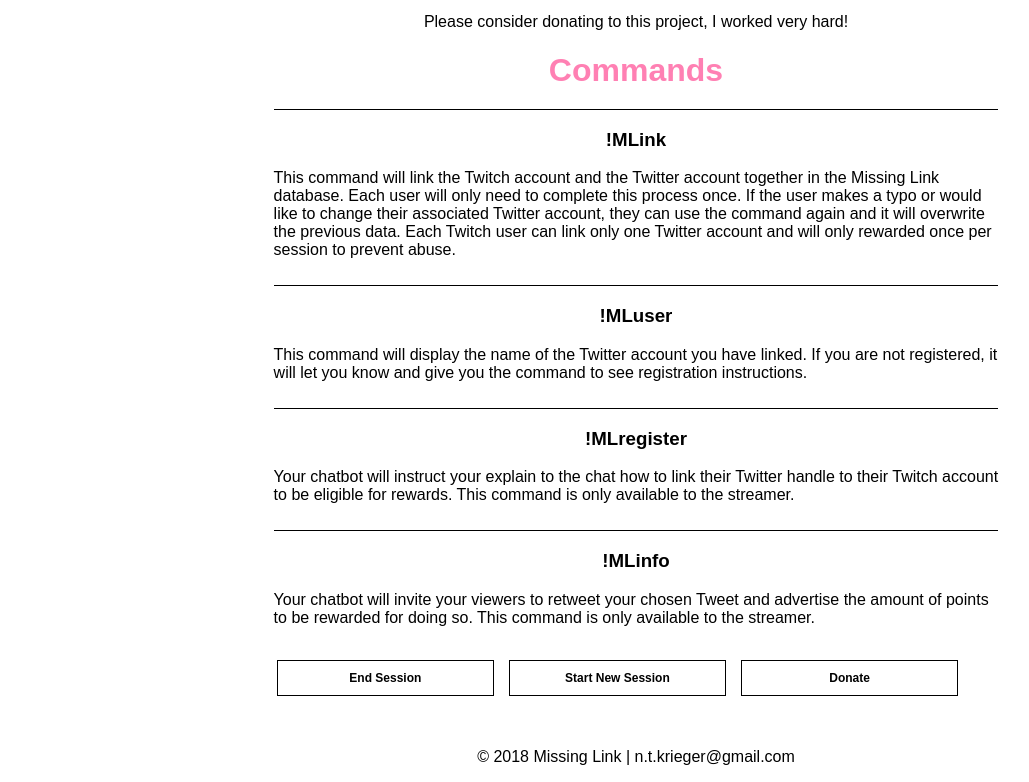
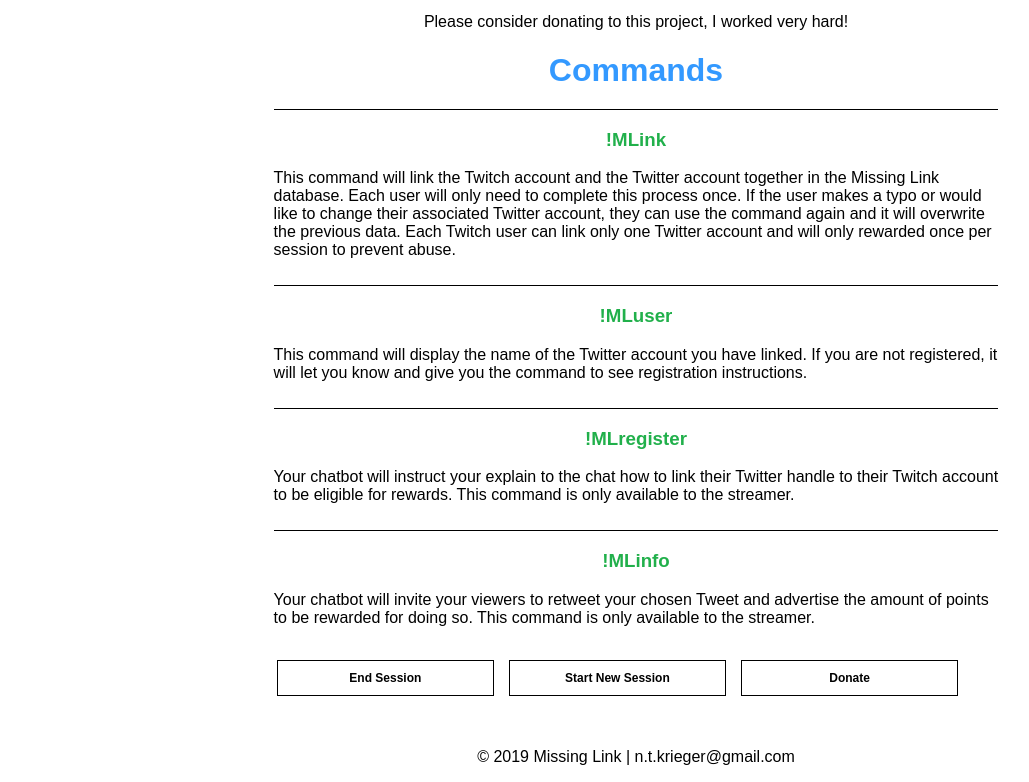
Before and after one commit to NTKrieger/Missing-Link, a website: page index.html in a window 1280 px wide. Shown: the part 39-821 px from the top of the page, without its empty margins (32-1061 px from the left). Drawn offline with nearby package versions, Linux system fonts and the light colour scheme; no server answers.

Commit message:
minor layout and color tweeks

```diff
--- a/client.js
+++ b/client.js
@@ -51,6 +51,6 @@
     })
     //donate button handler
     $("#donate-button").click(()=>{
-        //do something
+        alert("coming soon")
     })
 });
--- a/index.html
+++ b/index.html
@@ -38,7 +38,7 @@
                 <div class="command" id="command4">
                         <h3 class="command-name">!MLinfo</h3>
                         <p class="command-description">Your chatbot will invite your viewers to retweet your chosen Tweet and advertise the amount of points to be rewarded for doing so.  This command is only available to the streamer.</p>
-            </div>
+                </div>
 
             </div>
                 <div class="button-container">
@@ -49,6 +49,6 @@
             </div>
         </div>
         <footer>
-                <p>&copy; 2018 Missing Link | n.t.krieger@gmail.com</p>
+                <p>&copy; 2019 Missing Link | n.t.krieger@gmail.com</p>
         </footer>
     </body>
--- a/styles.css
+++ b/styles.css
@@ -13,7 +13,7 @@
 h1{
     margin: 0px;
     padding: 5px;
-	color: #ff80b3;
+	color: #3399ff;
 }
 h2{
     margin: 5px;
@@ -30,6 +30,7 @@
     text-align: center;
     display: block;
     padding-bottom: 20px;
+    color:  #3399ff;
     border-bottom: solid 1px black;
     margin-left: 0px;
 }
@@ -52,6 +53,7 @@
 .command-name{
     text-align: center;
     display: block;
+    color: #21B04B;
     margin-left: 0px;
 }
 .button-container{
@@ -125,7 +127,7 @@
     font-weight: bold;
 }
 .button:active{
-    color: #ff80b3;
+    color: white;
 }
 #session-settings{
     background-color: #66cc66;
```
